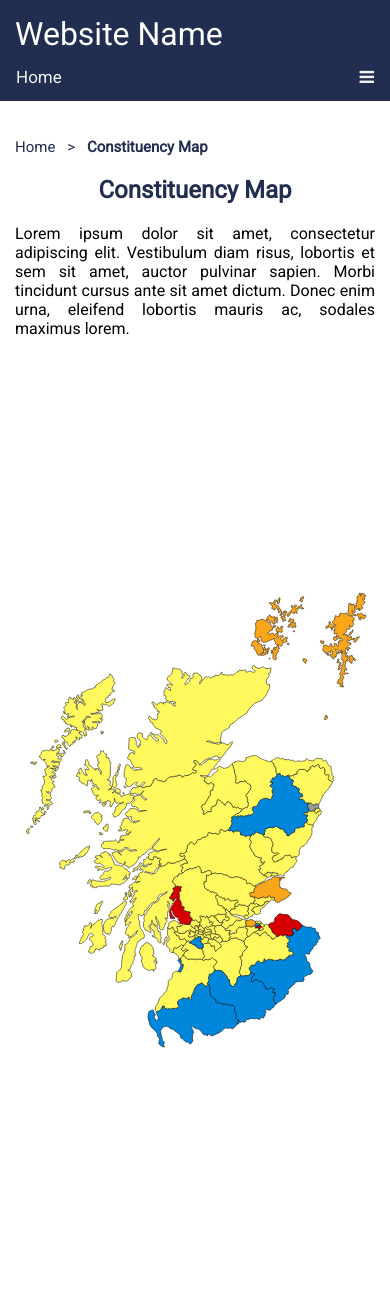
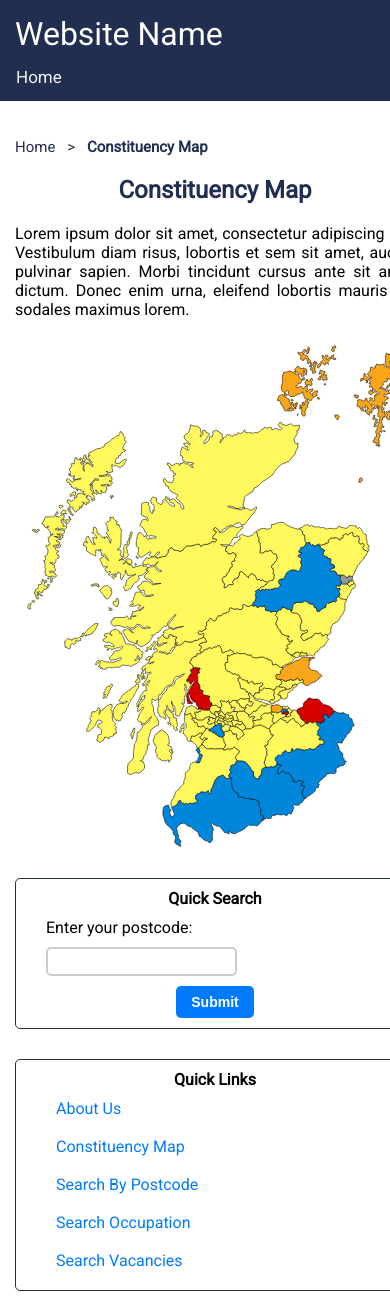
Before and after one commit to davidm03/scotland-governance-app, a PHP site: page /map.php in a window 390 px wide; the page is wider, and only the part inside the window is pictured. Shown: the top 1300 px of that part. Run offline with PHP 8.4, Linux system fonts and the light colour scheme; some libraries are stand-ins or nearby versions.

Commit message:
map.php responsive

```diff
--- a/css/map.css
+++ b/css/map.css
@@ -11,4 +11,40 @@
     border: 1px solid black;
     border-radius: 5px;
     padding: 5px;
-  }
+}
+
+.mapContainer{
+    width: 700px;
+    height: 900px;
+}
+
+@media screen and (max-width:375px){
+    .mapContainer{
+        width: 345px;
+        height: auto;
+    }
+}
+@media screen and (max-width:411px){
+    .mapContainer{
+        width: 411px;
+        height: auto;
+    }
+}
+@media screen and (max-width:414px){
+    .mapContainer{
+        width: 414px;
+        height: auto;
+    }
+}
+@media screen and (max-width:786px){
+    .mapContainer{
+        width: 450px;
+        height: auto;
+    }
+}
+@media screen and (max-width:1024px){
+    .mapContainer{
+        width: 400px;
+        height: auto;
+    }
+}
--- a/map.php
+++ b/map.php
@@ -9,13 +9,15 @@
     </ul>
     <h1>Constituency Map</h1>
     <p>Lorem ipsum dolor sit amet, consectetur adipiscing elit. Vestibulum diam risus, lobortis et sem sit amet, auctor pulvinar sapien. Morbi tincidunt cursus ante sit amet dictum. Donec enim urna, eleifend lobortis mauris ac, sodales maximus lorem. </p>
+    <center>
     <div class="mapContainer">
         <div id="tooltip" display="none" style="position: absolute; display: none;"></div>
         <?php echo file_get_contents("images/map.svg")?>
     </div>
+    </center>
 </article>
 
-<script>
+<!-- <script>
     var panZoomMap = svgPanZoom('#svg10');
 
     svgPanZoom('#svg10', {
@@ -33,7 +35,7 @@
     , center: true
     , refreshRate: 'auto'
     });
-</script>
+</script> -->
 <script>
     function showTooltip(evt, text) {
   let tooltip = document.getElementById("tooltip");
```
Also changed, not shown: images/map.svg.
